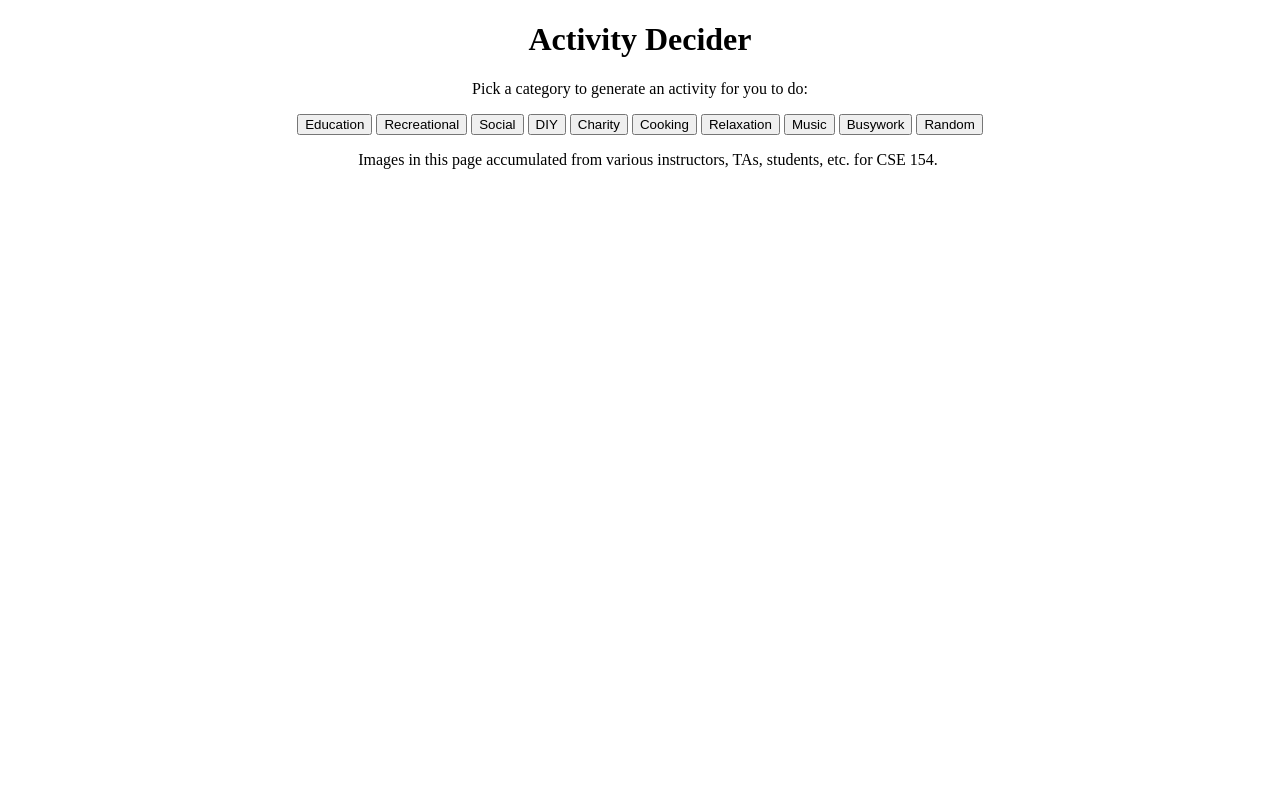
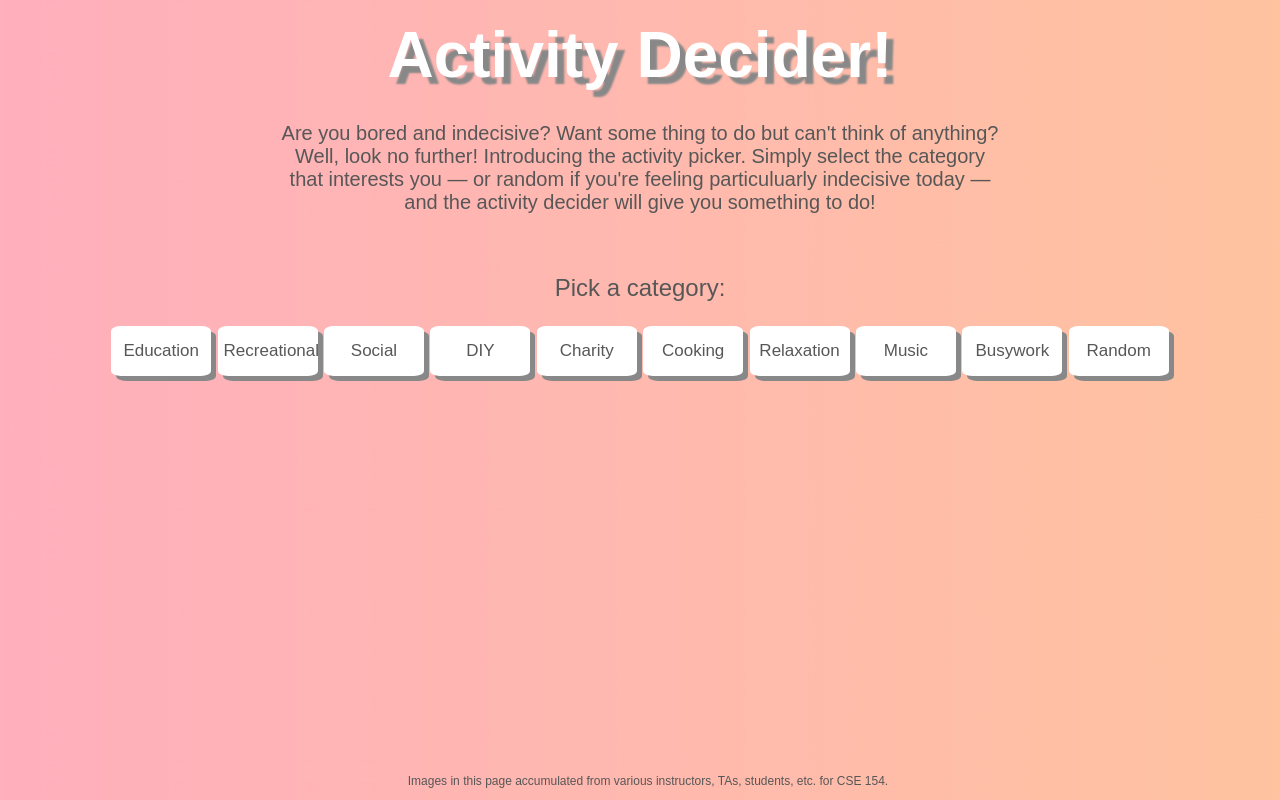
Before and after one commit to bellamrivera/decider, a plain HTML site: page index.html in a window 1280 px wide. Drawn offline with Linux system fonts and the light colour scheme; a web font is replaced by a local one.

Commit message:
finished logic and styling

```diff
--- a/index.html
+++ b/index.html
@@ -5,18 +5,26 @@
 <html>
   <head>
     <title>Activity Generator</title>
+    <link href="https://fonts.googleapis.com/css2?family=Bubblegum+Sans&family=Coda+Caption&family=Koulen&family=Share+Tech+Mono&family=Titillium+Web:wght@200;600&display=swap" rel="stylesheet">
     <link rel="stylesheet" href="styles.css">
     <script src="index.js"></script>
   </head>
 
   <body>
     <header>
-      <h1>Activity Decider</h1>
+      <h1>Activity Decider!</h1>
+      <p>
+        Are you bored and indecisive? Want some thing to do but can't think
+        of anything? Well, look no further! Introducing the activity picker.
+        Simply select the category that interests you — or random if you're feeling
+        particuluarly indecisive today — and the activity decider will give you
+        something to do!
+      </p>
     </header>
     <main>
-      <p>Pick a category to generate an activity for you to do:</p>
+      <p>Pick a category:</p>
 
-      <div>
+      <section id="button-section">
         <button class="activity-btn" id="education">Education</button>
         <button class="activity-btn" id="recreational">Recreational</button>
         <button class="activity-btn" id="social">Social</button>
@@ -27,9 +35,12 @@
         <button class="activity-btn" id="music">Music</button>
         <button class="activity-btn" id="busywork">Busywork</button>
         <button class="activity-btn" id="random">Random</button>
-      </div>
+      </section>
 
-      <div id="activity"></div>
+      <section>
+        <div class="activity" id="activity"></div>
+      </section>
+
     </main>
     <footer>
       <p>
--- a/index.js
+++ b/index.js
@@ -14,6 +14,7 @@
 
   function init() {
     let btns = document.getElementsByClassName("activity-btn");
+    document.getElementById("activity").classList.add("hidden");
 
     for (let i = 0; i < btns.length; i++) {
       btns[i].addEventListener('click', getActivity);
@@ -29,6 +30,7 @@
       url = BASE_URL + "?type=" + btnId;
     }
     document.getElementById("activity").innerHTML = "";
+    document.getElementById("activity").classList.remove("hidden");
     console.log(url);
     fetch(url)
     	.then(statusCheck)
--- a/styles.css
+++ b/styles.css
@@ -1,8 +1,118 @@
 body {
   text-align: center;
+  background-image: url(background.png);
+  background-size: cover;
+  background-repeat: none;
+  font-family: 'Koulen', Arial, Helvetica, sans-serif;
+  color: #575757;
 }
+
+h1 {
+  font-size: 64px;
+  color: white;
+  text-shadow: 7px 7px 2px #888888;
+  margin: 10px;
+}
+
+header {
+  display: flex;
+  flex-direction: column;
+  align-items: center;
+  margin-bottom: 40px;
+}
+
+header p {
+  width: 57%;
+  font-size: 20px;
+}
+
+p {
+  font-size: 24px;
+}
+
+#button-section {
+  display: flex;
+  justify-content: space-around;
+  margin-left: 100px;
+  margin-right: 100px;
+}
+
+main  > section + section {
+  display: flex;
+  flex-direction: column;
+  align-items: center;
+}
+
+.activity {
+  width: 50%;
+  margin-top: 100px;
+  text-align: center;
+  border: 4px solid white;
+  border-radius: 5%;
+}
+
+button {
+  color: #575757;
+  background-color: white;
+  box-shadow: 5px 5px #888888;
+  font-size: 17px;
+  font-family: 'Koulen', Arial, Helvetica, sans-serif;
+  border-radius: 10%;
+  height: 50px;
+  width: 100px;
+  border: none;
+}
+
+footer p {
+  font-size: 12px;
+}
+
+.hidden {
+  display: none;
+}
+
+/* #education {
+  background-color: #DFD2FF;
+}
+
+#recreational {
+  background-color: #D2F0FF;
+}
+
+#social {
+  background-color: #D2FFDC;
+}
+
+#diy {
+  background-color: #FFFABF;
+}
+
+#charity {
+  background-color: #FFD4F5;
+}
+
+#cooking {
+  background-color: #DFD2FF;
+}
+
+#relaxation {
+  background-color: #D2F0FF;
+}
+
+#music {
+  background-color: #D2FFDC;
+}
+
+#busywork {
+  background-color: #FFFABF;
+}
+
+#random {
+  background-color: #FFD4F5;
+} */
 
 footer {
   position: fixed;
   width: 100%;
+  bottom: 0;
 }
```
Also changed, not shown: background.png (added).
